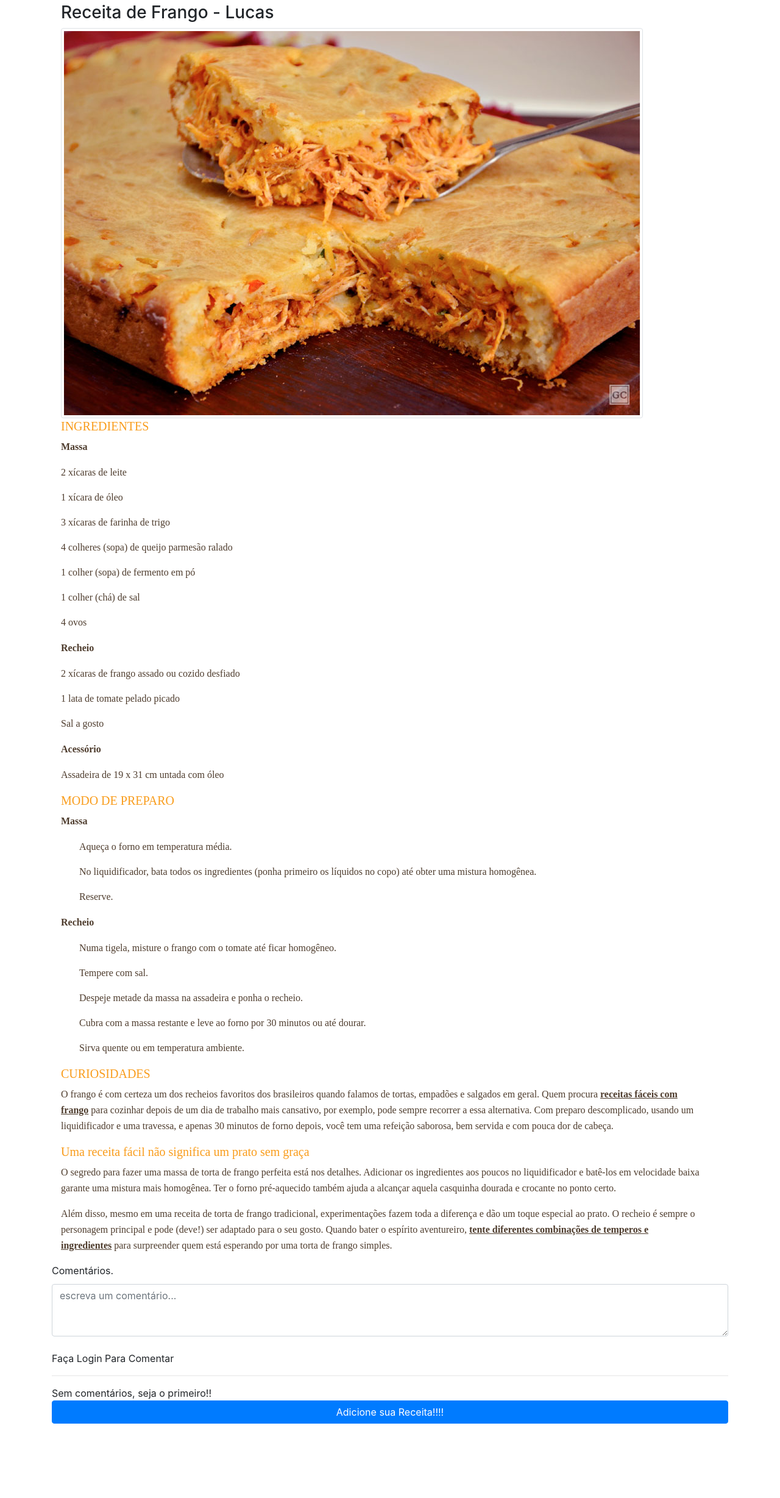
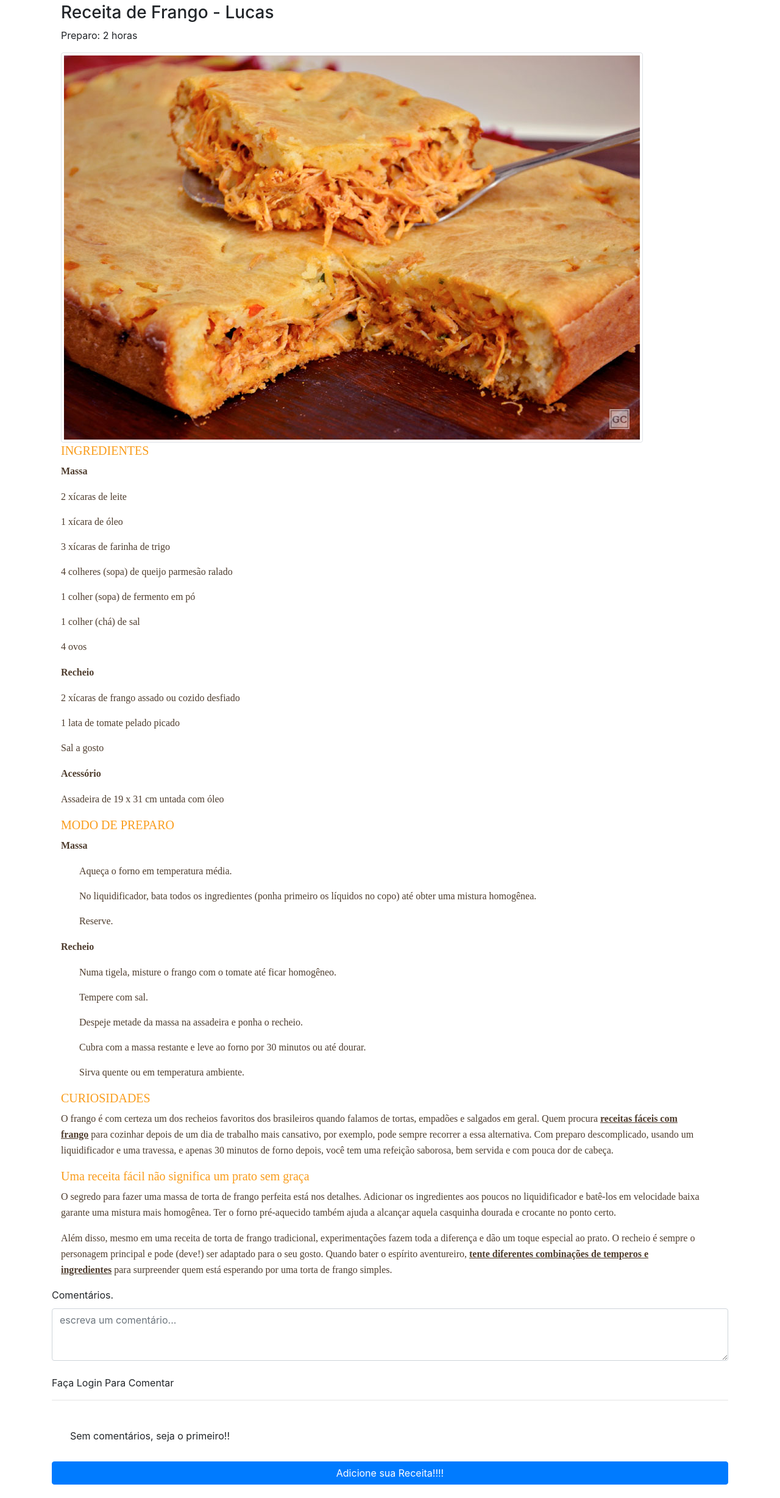
Before and after one commit to trabalhos-ifsp-bra/receitas-web6, a Django app: page /receitas/detalhes/6/ in a window 1280 px wide. Shown: the part 76-2533 px from the top of the page at 61% size. Before the commit the page ends 2411 px from the top, so only its background shows below. Run offline with Django 3.2, Linux system fonts and the light colour scheme; data comes from the database, SQL or seed files in the repository; both versions use the stored data as it was after the commit; data that the repository does not hold is empty; some libraries are stand-ins or nearby versions.

Commit message:
Ajuste area comentario

```diff
--- a/receitas/templates/pages/detalhes_receita.html
+++ b/receitas/templates/pages/detalhes_receita.html
@@ -13,6 +13,8 @@
                 {{ receita.autor.username }}
                 {% endif %}
             </h3>
+            <p class="pull-right">Preparo: {{ receita.tempo }}</p>
+
             {% for cat in receita.categoria.all %}
             <a href="{% url 'core:index' categoria=cat.slug %}"><button type="button" class="btn btn-outline-info ">{{ cat }}</button></a>
             {% endfor %}
@@ -55,9 +57,8 @@
                             </li>
                         </ul>
                         {% endfor %}
-
                     {% else %}
-                    <div>Sem comentários, seja o primeiro!!</div>
+                    <div style="padding: 30px;">Sem comentários, seja o primeiro!!</div>
                     {% endif %}
                 </div>
             </div>
--- a/receitas/templates/pages/home.html
+++ b/receitas/templates/pages/home.html
@@ -28,6 +28,7 @@
                 {{ receita.autor.username }}
                 {% endif %}
             </div>
+            <p class="pull-right">Preparo: {{ receita.tempo }}</p>
             <a href="{% url 'core:detalhes_receita' pk=receita.id  %}">
                     <img class="img-thumbnail" src="{% get_media_prefix %}{{receita.imagem}}"/>
             </a>
```
Also changed, not shown: database.sqlite3. Lines whose indentation alone changed are shown as unchanged.
